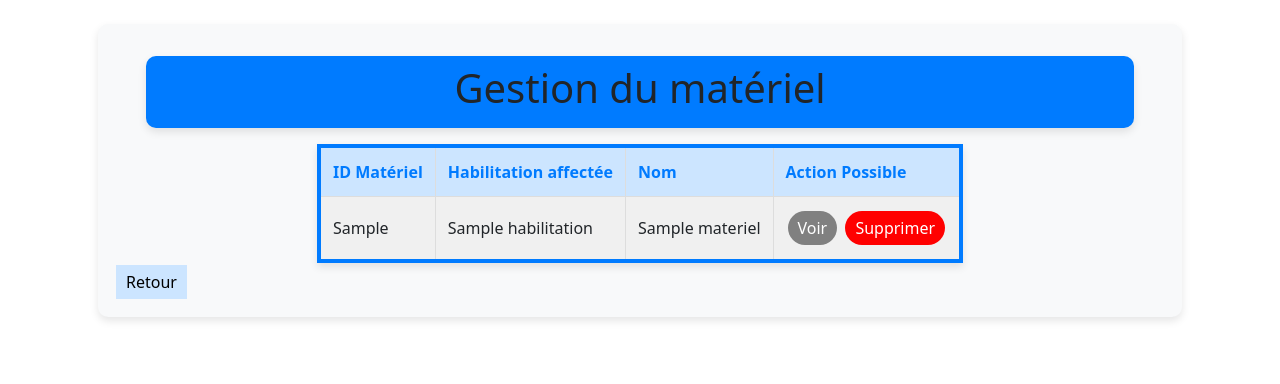
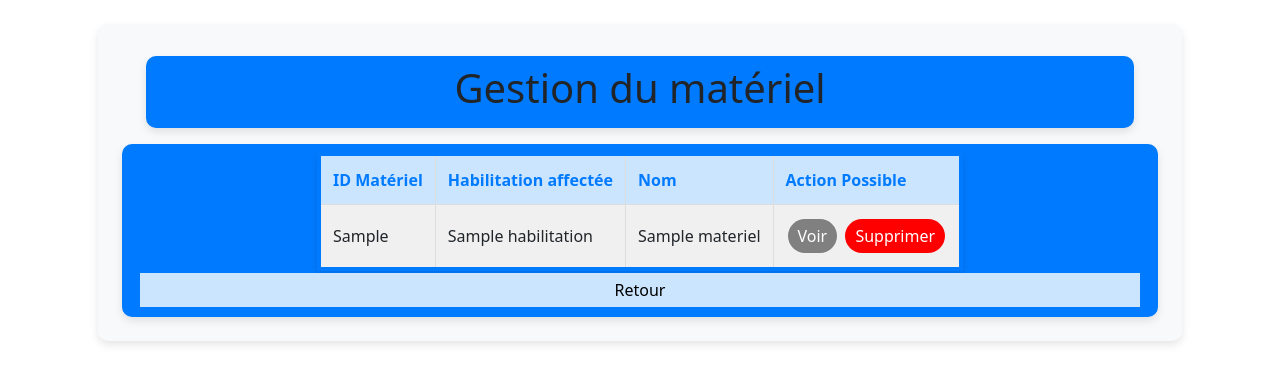
Before and after one commit to MagOrl/SAE-3.01A-GR_N, a Flask app: page /admin/gerer_materiel in a window 1280 px wide. Shown: the part 116-500 px from the top of the page. Run offline with Flask 3, Linux system fonts and the light colour scheme; tables that the repository leaves empty hold one stand-in row (values such as "Sample post").

Commit message:
fix encore, je me suis embrouiller dans mes branch, deso

```diff
--- a/monApp/templates/gerer_materiel_admin.html
+++ b/monApp/templates/gerer_materiel_admin.html
@@ -3,6 +3,7 @@
   <div class="boite-bonjour-admin">
     <h1>Gestion du matériel</h1>
   </div>
+  <div class="boite-choix-menu">
     <table class="tableau">
       <thead>
         <tr>
```
